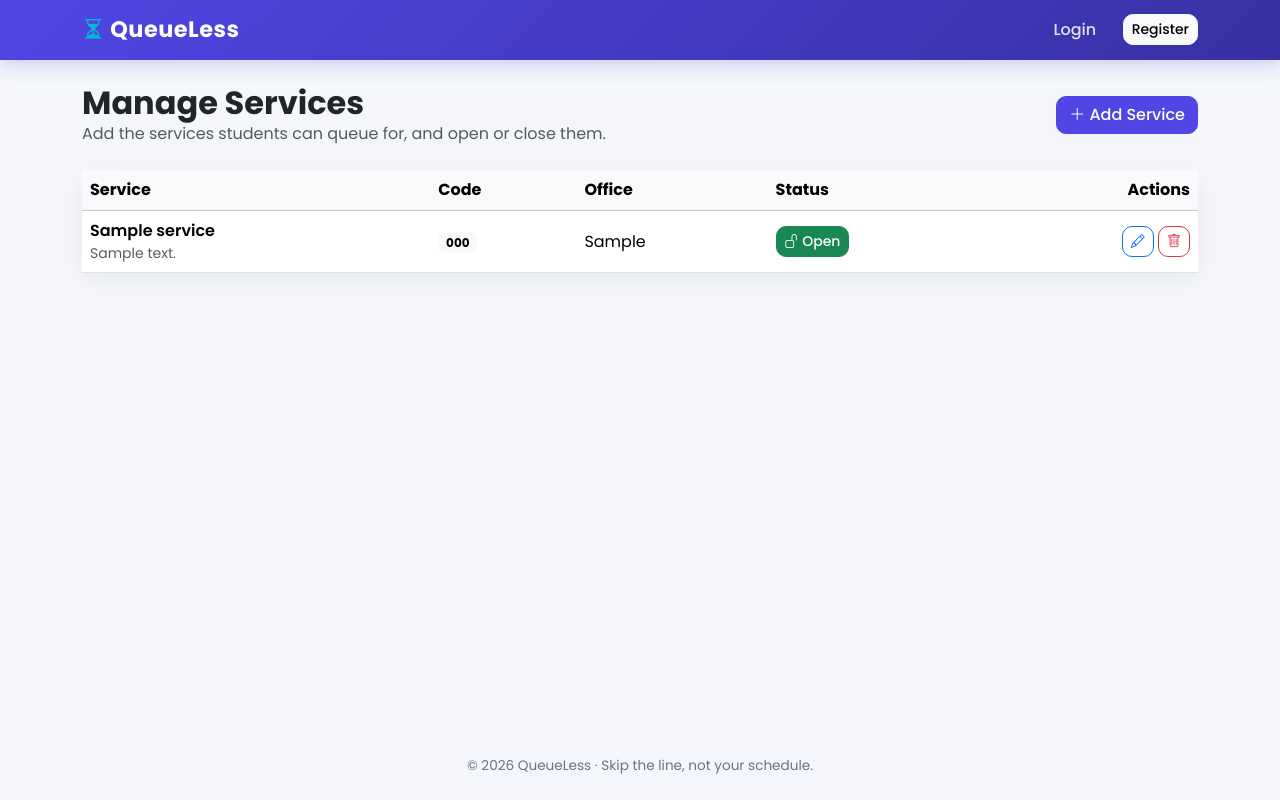
After one commit to Ryzzz44/QueueLess-Salado-Samuel-G8, a Django app: template templates/queues/service_manage_list.html in a window 1280 px wide. The commit adds this page. Run offline with Django 5.2, Linux system fonts and the light colour scheme; the template is opened without the code that fills it: values that come from a table or form of the project are taken from there, others are empty; tables that the repository leaves empty hold one stand-in row (values such as "Sample post").

Commit message:
Add service management pages and support switches and text areas in forms

```diff
--- /dev/null
+++ b/templates/queues/service_manage_list.html
@@ -0,0 +1,55 @@
+{% extends 'base.html' %}
+{% block title %}Manage Services | QueueLess{% endblock %}
+{% block content %}
+<div class="d-flex flex-wrap justify-content-between align-items-center gap-2 mb-4">
+    <div>
+        <h2 class="fw-bold mb-0">Manage Services</h2>
+        <p class="text-muted mb-0">Add the services students can queue for, and open or close them.</p>
+    </div>
+    <a href="{% url 'service_create' %}" class="btn btn-primary"><i class="bi bi-plus-lg"></i> Add Service</a>
+</div>
+
+{% if services %}
+<div class="card">
+    <div class="table-responsive">
+        <table class="table align-middle mb-0">
+            <thead class="table-light">
+                <tr><th>Service</th><th>Code</th><th>Office</th><th>Status</th><th class="text-end">Actions</th></tr>
+            </thead>
+            <tbody>
+            {% for service in services %}
+                <tr>
+                    <td>
+                        <div class="fw-semibold">{{ service.name }}</div>
+                        <div class="small text-muted">{{ service.description|truncatechars:60 }}</div>
+                    </td>
+                    <td><span class="badge text-bg-light">{{ service.code }}</span></td>
+                    <td>{{ service.office }}</td>
+                    <td>
+                        <form method="post" action="{% url 'service_toggle' service.pk %}" class="m-0">
+                            {% csrf_token %}
+                            {% if service.is_open %}
+                                <button class="btn btn-sm btn-success" title="Click to close"><i class="bi bi-unlock"></i> Open</button>
+                            {% else %}
+                                <button class="btn btn-sm btn-outline-secondary" title="Click to open"><i class="bi bi-lock"></i> Closed</button>
+                            {% endif %}
+                        </form>
+                    </td>
+                    <td class="text-end text-nowrap">
+                        <a href="{% url 'service_update' service.pk %}" class="btn btn-sm btn-outline-primary"><i class="bi bi-pencil"></i></a>
+                        <a href="{% url 'service_delete' service.pk %}" class="btn btn-sm btn-outline-danger"><i class="bi bi-trash"></i></a>
+                    </td>
+                </tr>
+            {% endfor %}
+            </tbody>
+        </table>
+    </div>
+</div>
+{% else %}
+<div class="card"><div class="card-body p-5 text-center text-muted">
+    <i class="bi bi-inboxes fs-1"></i>
+    <p class="mt-2 mb-3">No services yet. Add the first one so students can start queuing.</p>
+    <a href="{% url 'service_create' %}" class="btn btn-primary"><i class="bi bi-plus-lg"></i> Add Service</a>
+</div></div>
+{% endif %}
+{% endblock %}
```
Also changed, not shown: templates/form_fields.html (+14 -0 lines), templates/queues/service_confirm_delete.html (added, +16 -0 lines), templates/queues/service_form.html (added, +18 -0 lines).
